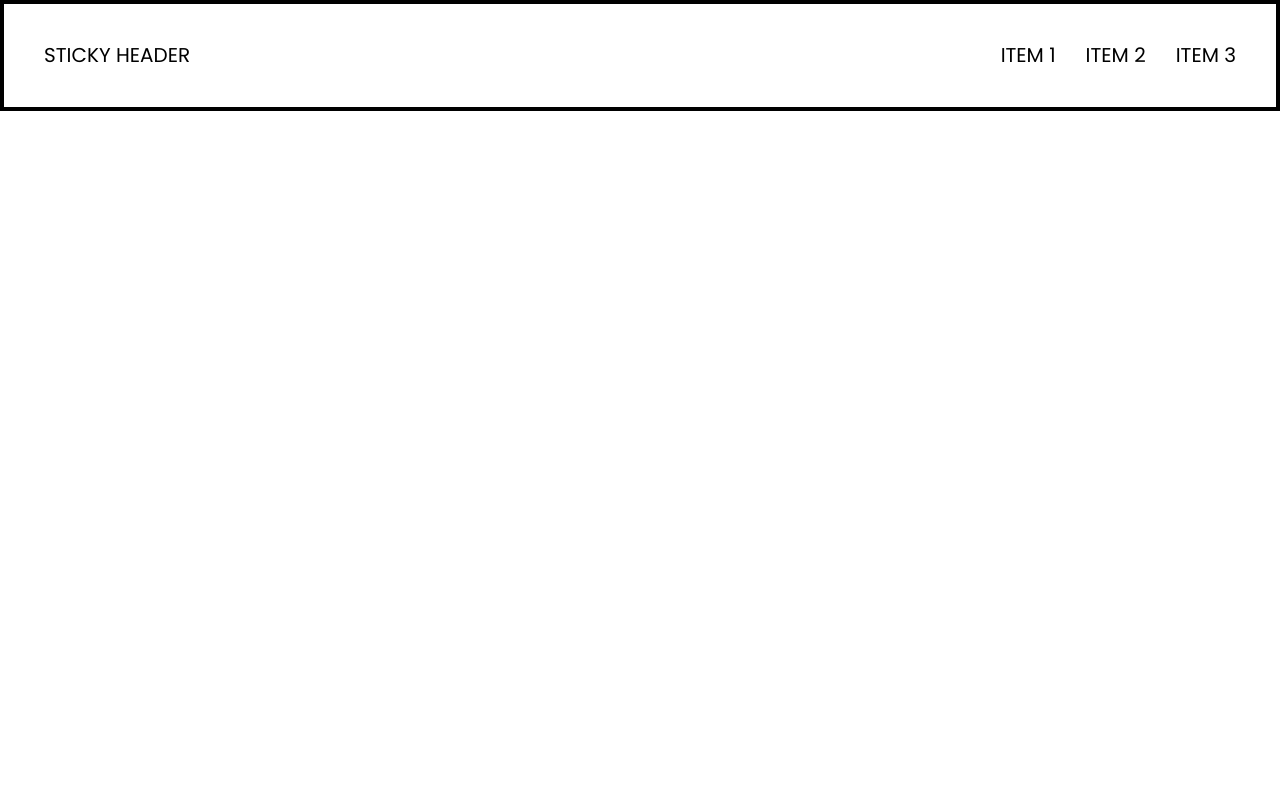
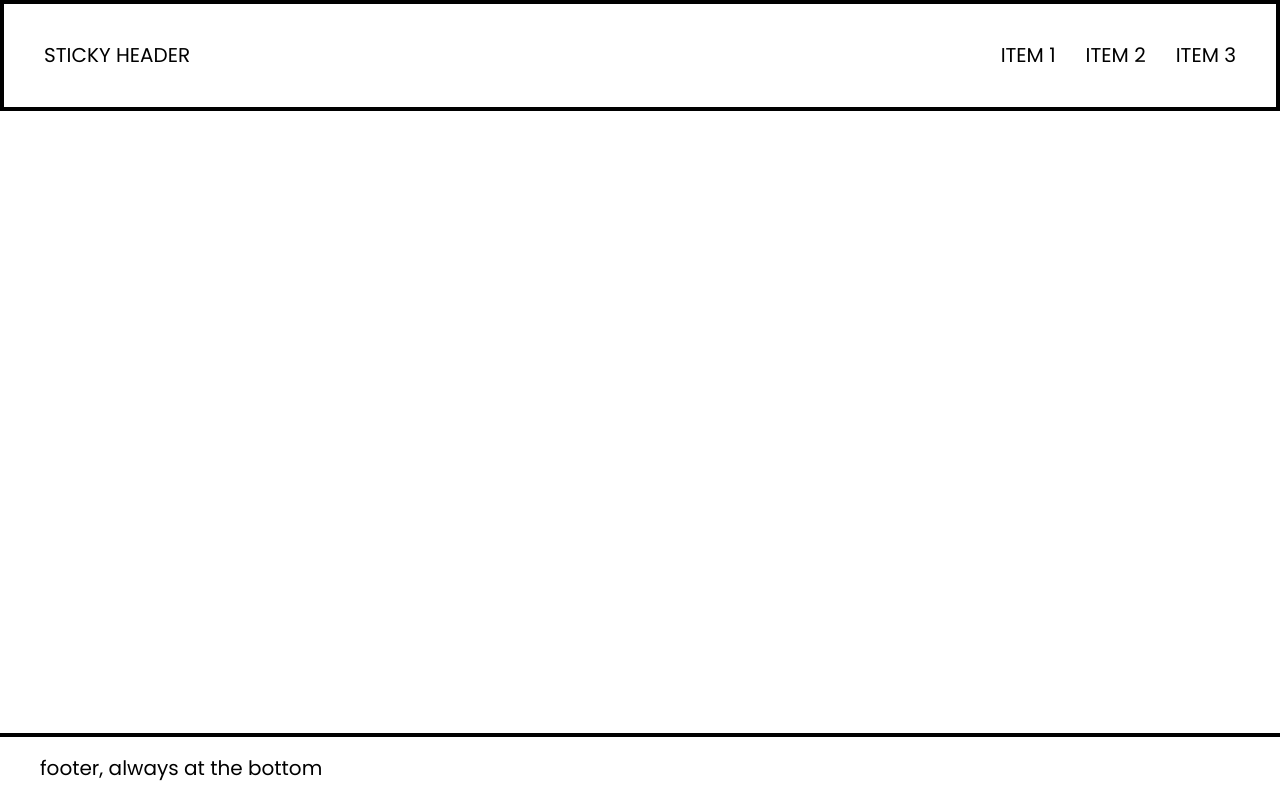
Before and after one commit to MrEyelet/IFX, a website built with webpack: page index.html in a window 1280 px wide. Built offline with nearby package versions, Linux system fonts and the light colour scheme.

Commit message:
footer component

```diff
--- a/index.html
+++ b/index.html
@@ -22,7 +22,7 @@
         </nav>
       </div>
     </header>
-
+    <footer class="footer"><p class="footer__text">footer, always at the bottom</p></footer>
     <script src="dist/bundle.min.js"></script>
   </body>
 </html>
--- a/src/scss/base/common.scss
+++ b/src/scss/base/common.scss
@@ -5,6 +5,9 @@ html {
   font-size: 10px;
 }
 body {
+  display: flex;
+  flex-direction: column;
+  min-height: 100vh;
   font-family: $base-font;
   font-size: $base-font-size;
   font-weight: $base-font-weight;
--- /dev/null
+++ b/src/scss/components/footer.scss
@@ -0,0 +1,5 @@
+.footer {
+  @include wrapper;
+  margin-top: auto;
+  border-top: 4px solid $color_black;
+}
--- a/src/scss/style.scss
+++ b/src/scss/style.scss
@@ -15,3 +15,4 @@
 /* BEM Blocks */
 @import "components/header";
 @import "components/nav";
+@import "components/footer";
```
Also changed, not shown: dist/main.css, 1 other file.
